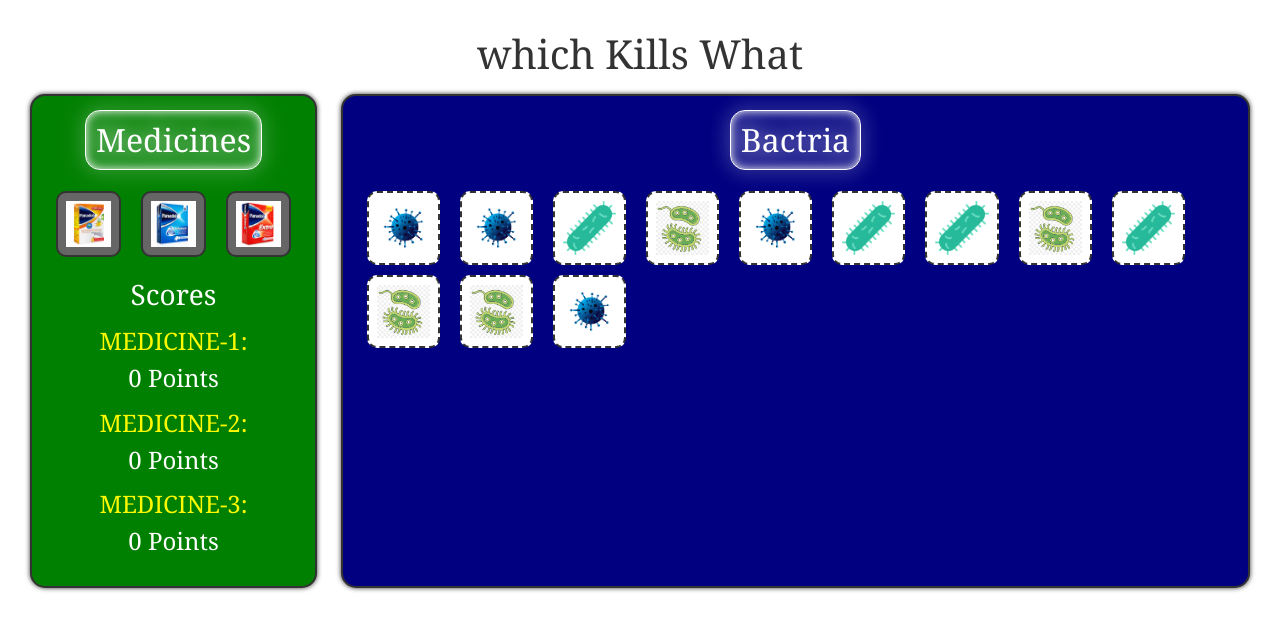
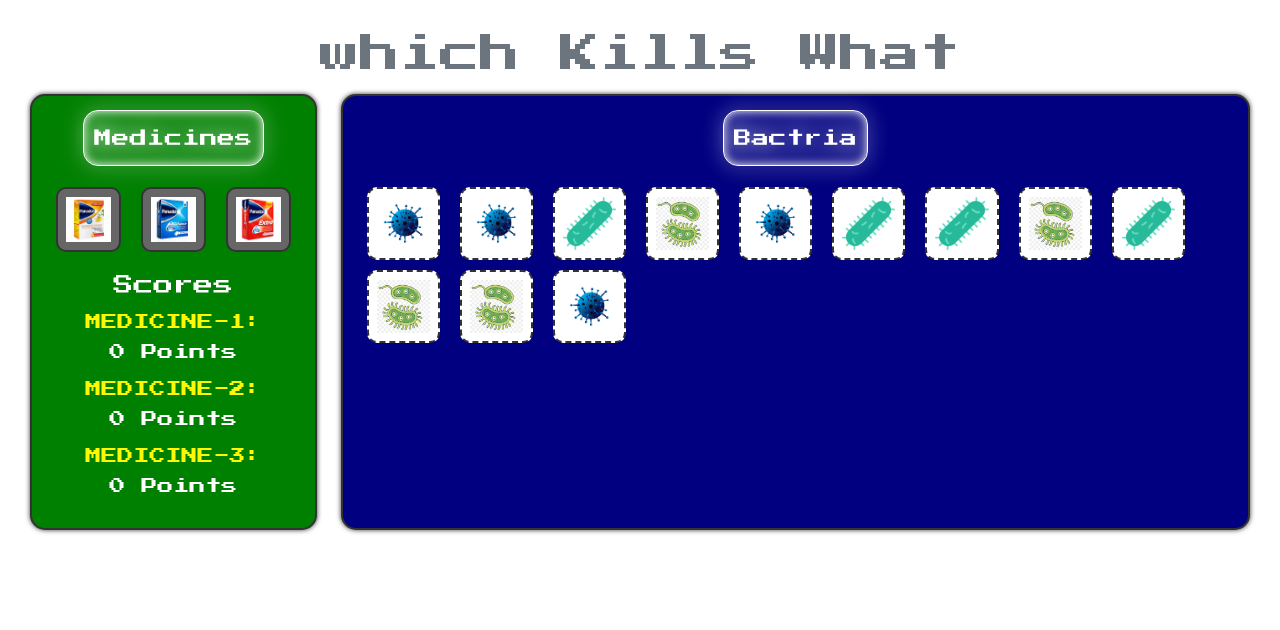
Before and after one commit to mkhamis266/Drag-and-Drob-Match-Game, a plain HTML site: page index.html in a window 1280 px wide. Drawn offline with nearby package versions, Linux system fonts and the light colour scheme; files that its build step writes are made by us from their sources.

Commit message:
font and ui changes

```diff
--- a/css/style.css
+++ b/css/style.css
@@ -1,10 +1,10 @@
-/* Add some margin to the page and set a default font and colour */
+@import url('https://fonts.googleapis.com/css2?family=Press+Start+2P&display=swap');
 
 body {
   margin: 30px;
-  font-family: "Georgia", serif;
-  line-height: 1.8em;
-  color: #333;
+  font-family: 'Press Start 2P', cursive;
+  line-height: 1.5em;
+  color: #fff;
   -moz-user-select: none;
   -webkit-user-select: none;
   user-select: none;
@@ -76,7 +76,6 @@ body {
 
 #cardPile .content div {
   background: #666;
-  color: #fff;
   font-size: 1em;
   text-shadow: 0 0 3px #000;
   text-align: center;
@@ -99,20 +98,16 @@ body {
   background: #dfd;
   display: block;
 }
-
-#scoreBoard{
-  color: #fff;
+.scores{
+  font-size: 1.2rem;
 }
 
 #scoreBoard h4 {
   text-transform: uppercase;
-  font-size: 1.5rem;
+  font-size: 1rem;
   color: #fff900;
 }
 
-#scoreBoard p {
-  font-size: 1.5rem;
-}
 
 
 .title {
@@ -124,5 +119,5 @@ body {
   padding: 15px 10px;
   margin-inline: auto;
   box-shadow: inset 0px 0px 10px #fff;
-  font-size: 2rem;
+  font-size: 1.1rem;
 }
--- a/index.html
+++ b/index.html
@@ -20,20 +20,17 @@
         <script src="js/jquery.ui.touch-punch.min.js"></script>
       </head>
       <body>
-        <h1 class="text-center mb-3">which Kills What</h1>
+        <h1 class="text-center mb-3 text-secondary">which Kills What</h1>
         <div id="container">
           <div class="row mb-4">
             <div class="col-lg-3 mb-3 mb-lg-0">
               <div id="cardPile">
                 <div class="title">Medicines</div>
                 <div class="content"></div>
-                <h3 class="text-center text-white my-3">Scores</h3>
+                <h5 class="text-center text-white my-3">Scores</h5>
                 <div id="scoreBoard">
-                  <div class="container-fluid">
-                    <div class="row">
-                      <div class="col">Total Score</div>
+                   <div class="row flex-column">
                     </div>
-                  </div>
                 </div>
               </div>
             </div>
--- a/js/main.js
+++ b/js/main.js
@@ -89,12 +89,6 @@ $(init);
 function init() {
   // Hide the success message
   $("#successMessage").hide();
-  // $("#successMessage").css({
-  //   left: "580px",
-  //   top: "250px",
-  //   width: 0,
-  //   height: 0,
-  // });
 
   // Reset the game
   correctCards = 0;
@@ -151,19 +145,15 @@ function handleCardDrop(event, ui) {
   let cardMedicineName = ui.draggable.data("medicine");
 
   // If the card was dropped to the correct slot,
-  // change the card colour, position it directly
-  // on top of the slot, and prevent it being dragged
+  // hide the slot and disable it
+  // then revert the card back to its original position
   // again
 
   if (slotMedicineName == cardMedicineName) {
-    // ui.draggable.addClass( 'correct' );
-    // ui.draggable.draggable( 'disable' );
     $(this).droppable("disable");
     $(this).animate({ opacity: 0 }, 500);
     let medicineScore = Number($(`#${cardMedicineName}Score .points`).html());
     $(`#${cardMedicineName}Score .points`).html(medicineScore + 1);
-    // ui.draggable.position( { of: $(this), my: 'left top', at: 'left top' } );
-    // ui.draggable.draggable( 'option', 'revert', false );
     correctCards++;
   }
 
@@ -174,6 +164,6 @@ function handleCardDrop(event, ui) {
     $("#successMessage").show();
     $("#successMessage").animate({
       opacity: 1,
-    });
+    },500);
   }
 }
```
